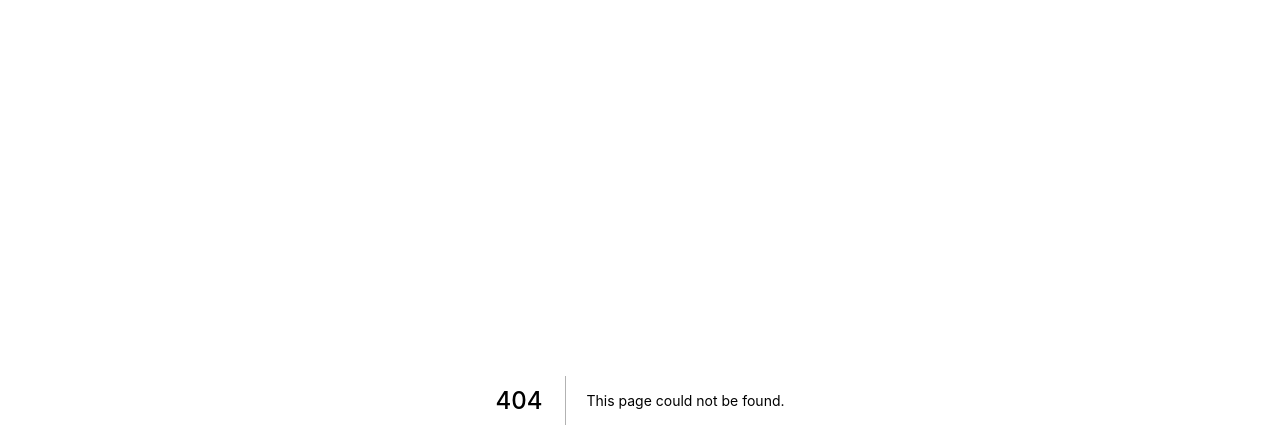
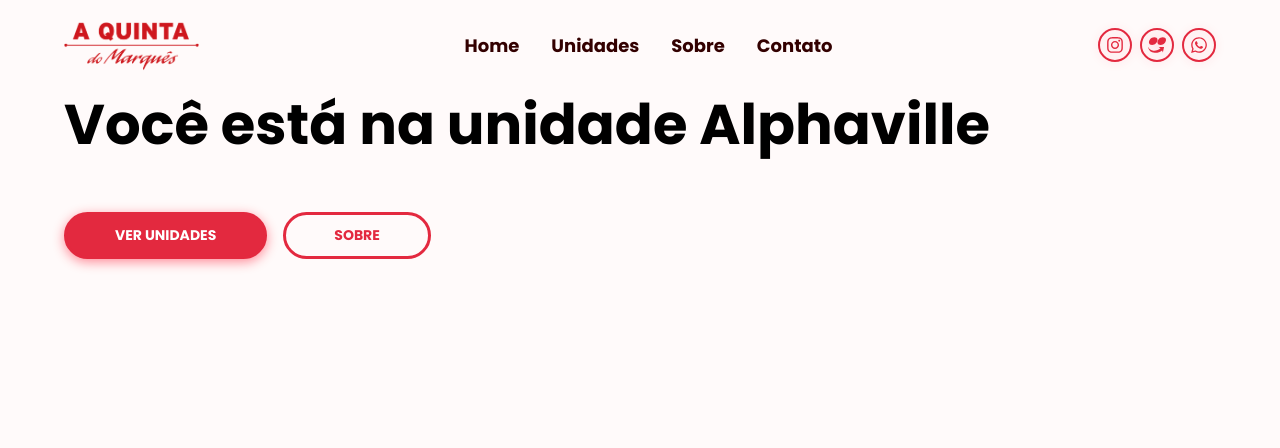
Before and after one commit to bryanmaraujo544/Restaurant-app, a Next.js app: page /unities/alphaville in a window 1280 px wide. Before the commit this address had no page. Shown: the top 448 px of the page. Built offline with nearby package versions, Linux system fonts and the light colour scheme.

Commit message:
Start of the dynamic unities pages

```diff
--- a/src/components/Button/index.jsx
+++ b/src/components/Button/index.jsx
@@ -1,5 +1,5 @@
 import { Container } from './styles'
-import { Link } from 'react-scroll'
+import Link from 'next/link'
 
 export const Button = ({
     second,
@@ -9,7 +9,7 @@ export const Button = ({
 }) => {
     return (
         <Container>
-            <Link to={link} smooth={true}>
+            <Link href={link} >
                 <a className={`button ${second ? 'second' : ''} ${small ? 'small' : ''}`}>
                     {text}
                 </a>
--- a/src/components/SocialMedias/index.jsx
+++ b/src/components/SocialMedias/index.jsx
@@ -59,6 +59,7 @@ export const SocialMedias= ({isNavBar}) => {
                     initial={{y: -100, opacity: 0}}
                     animate={{y:0, opacity: 1}}
 
+
                 >
                     {social.map((item, i) => (
                         <div className={`social ${isNavBar ? 'navbar' : ''}`} key={i} >
--- a/src/components/SocialMedias/styles.js
+++ b/src/components/SocialMedias/styles.js
@@ -11,6 +11,11 @@ export const Container = styled.div`
     }
     .social-medias{
         display: flex;
+        position: relative;
+
+
+
+
     }
 
     .social-medias-mobile {
--- /dev/null
+++ b/src/data/unitiesPageData.js
@@ -0,0 +1,24 @@
+export const unitiesPageData = [
+    {
+        title: 'São Roque',
+        path: 'sao-roque',
+    },
+    {
+        title: 'Alphaville',
+        path: 'alphaville',
+    },
+    {
+        title: 'Faria Lima',
+        path: 'faria-lima',
+    },
+    {
+        title: 'Paulista',
+        path: 'paulista',
+    },
+    {
+        title: 'Campinas',
+        path: 'campinas',
+    },
+
+
+]
--- a/src/pages/_app.js
+++ b/src/pages/_app.js
@@ -31,10 +31,19 @@ const GlobalStyle = createGlobalStyle `
       height: 100%;
       font-family: 'Poppins', sans-serif;
       overflow-x: hidden;
+      padding: 0 96px;
 
+      @media screen and (max-width: 1366px){
+        padding: 0px 64px;
+      }
 
+      @media screen and (max-width: 768px){
+        padding: 0px 32px;
+      }
 
-
+      @media screen and (max-width: 480px){
+        padding: 0px 24px;
+      }
     }
 `
 
--- /dev/null
+++ b/src/pages/unities/[title].jsx
@@ -0,0 +1,44 @@
+import { Container } from './styles'
+import { NavBar } from 'components/NavBar'
+import { unitiesPageData } from 'data/unitiesPageData'
+import { Titles } from 'components/Banner/Titles'
+const Unities = ({pageData}) => {
+    const [data] = pageData
+    return (
+        <Container>
+            <NavBar />
+            <Titles
+                title={`Você está na unidade ${data.title}`}
+            />
+        </Container>
+    )
+}
+
+export default Unities
+
+
+export const getStaticProps = ({params}) => {
+    const title = params.title;
+    const pageData = unitiesPageData.filter(item => title === item.path)
+    console.log("pagesData",pageData)
+    return {
+        props: {
+            pageData
+        },
+        revalidate: 60 * 60 * 24 * 30
+    }
+}
+
+export const getStaticPaths = () => {
+    const paths = unitiesPageData.map(item => {
+        return {
+            params: {
+                title: item.path
+            }
+        }
+    })
+    return {
+        paths,
+        fallback: false,
+    }
+}
--- /dev/null
+++ b/src/pages/unities/styles.js
@@ -0,0 +1,5 @@
+import styled from 'styled-components'
+
+export const Container = styled.main`
+
+`
--- a/src/sections/About/styles.js
+++ b/src/sections/About/styles.js
@@ -14,15 +14,15 @@ export const Container = styled.section`
     }
 
     @media screen and (max-width: 1366px){
-        margin: 128px 64px;
+        margin: 128px 0px;
     }
 
     @media screen and (max-width: 768px){
-        margin: 128px 32px;
+        margin: 128px 0px;
     }
 
     @media screen and (max-width: 480px){
-        margin: 128px 24px;
+        margin: 128px 0px;
     }
 
     @media screen and (max-width: ${props => props.theme.breakpoints["sm-screen"]}){
--- a/src/sections/DownloadApp/styles.js
+++ b/src/sections/DownloadApp/styles.js
@@ -22,15 +22,15 @@ export const Container = styled.section`
     }
 
     @media screen and (max-width: 1366px){
-        margin: 19.6rem 64px;
+        margin: 19.6rem 0;
     }
 
     @media screen and (max-width: 768px){
-        margin: 128px 32px;
+        margin: 128px 0;
     }
 
     @media screen and (max-width: 480px){
-        margin: 64px 24px;
+        margin: 64px 0;
     }
 
     .content {
--- a/src/sections/Footer/styles.js
+++ b/src/sections/Footer/styles.js
@@ -4,6 +4,8 @@ export const Container = styled.footer`
     border-top: 1px solid #ddd;
     display: flex;
     flex-direction: column;
+    margin-top: 128px;
+    padding: 48px 96px;
 
     @media screen and (max-width: 1366px){
         padding: 48px 64px;
--- a/src/sections/Unities/index.jsx
+++ b/src/sections/Unities/index.jsx
@@ -16,7 +16,7 @@ export const Unities = () => {
                         image={unity.image}
                         home
                         key={i}
-                        link="/"
+                        link={unity.path}
                     />
                 ))}
             </div>
```
